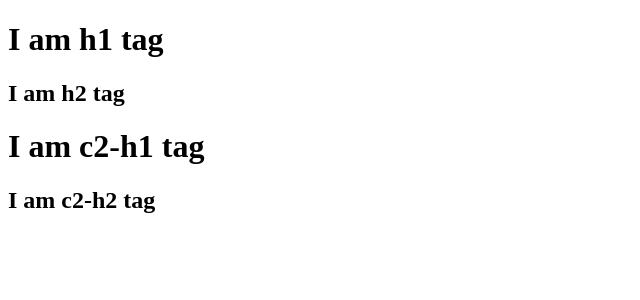
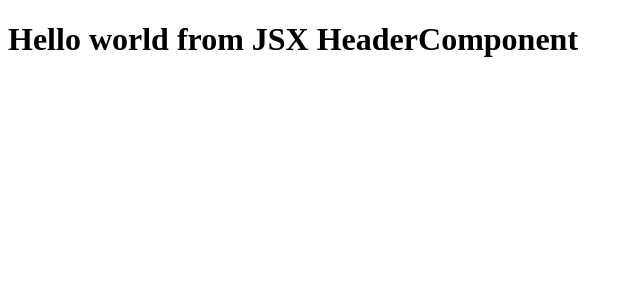
Before and after one commit to raviyadav5951/NamasteReact, a React (Vite) app: page / in a window 1280 px wide. Shown: the top 300 px of the page, without its empty margins (0-640 px from the left). Built offline with nearby package versions, Linux system fonts and the light colour scheme.

Commit message:
jsx comments

```diff
--- a/App.js
+++ b/App.js
@@ -1,5 +1,22 @@
 import React from "react";
 import ReactDOM from "react-dom/client";
+
+
+/**
+ * Header
+ *  -Logo
+ * - Nav items
+ * Body
+ *  Search
+ *  RestaurantContainer
+ *    RestaurantCard
+ * Footer
+ *  Copyright
+ *  Links
+ *  Address
+ *  Contact
+ */
+//React.createElement => ReactElement(object)=> HTMLElement(render)
 
 const heading = React.createElement(
   "h1",
@@ -7,18 +24,25 @@ const heading = React.createElement(
   "Hello World from react!"
 );
 
-const parent = React.createElement("div", { id: "parent" }, [
-  React.createElement("div", { id: "child" }, [
-    React.createElement("h1", {}, "I am h1 tag"),
-    React.createElement("h2", {}, "I am h2 tag"),
-  ]),
+console.log(heading);
 
-  React.createElement("div", { id: "child2" }, [
-    React.createElement("h1", {}, "I am c2-h1 tag"),
-    React.createElement("h2", {}, "I am c2-h2 tag"),
-  ]),
-]);
+//JSX (gets transpiled before it reaches JS engine)- Parcel(Babel)
+
+//JSX=>Babel transpiles it to React.createElement=>React element=>JS object-HTML element(render)
+
+const jsxHeading = (
+  <h1 className="head" tabIndex={1}>
+    Hello world from JSX
+  </h1>
+);
+
+const HeaderComponent = () => {
+  return(
+  <h1 className="head" tabIndex={1}>
+    Hello world from JSX HeaderComponent
+  </h1>)
+}
 
 const root = ReactDOM.createRoot(document.getElementById("root"));
 
-root.render(parent);
+root.render(<HeaderComponent/>);
```
Also changed, not shown: 1 other file (tests, documents, lock files or other folders).
